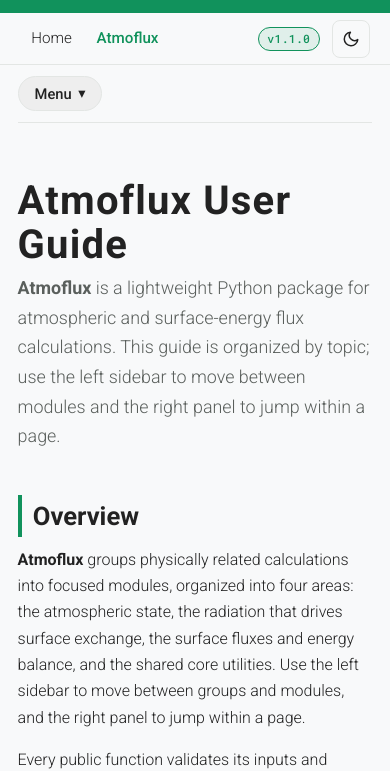
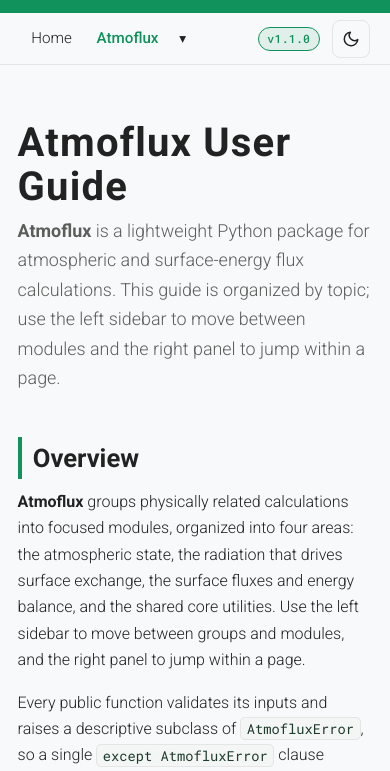
Before and after one commit to TellurisLabs/tellurislabs.io, a plain HTML site: page atmoflux.html in a window 390 px wide. Shown: the part 86-857 px from the top of the page. Drawn offline with Linux system fonts and the light colour scheme; a web font is replaced by a local one.

Commit message:
Updated rendering of documentation pages for mobile devices.

```diff
--- a/app.js
+++ b/app.js
@@ -81,10 +81,10 @@
     });
   }
 
-  /* ---------- Mobile collapsible left rail ---------- */
+  /* ---------- Mobile sections menu (toggle lives in the top nav) ---------- */
   var railToggle = document.getElementById("railToggle");
-  if (railToggle) {
-    var railSidebar = railToggle.closest("aside.sidebar");
+  var railSidebar = document.querySelector("aside.sidebar");
+  if (railToggle && railSidebar) {
     railToggle.addEventListener("click", function () {
       var open = railSidebar.classList.toggle("rail-open");
       railToggle.setAttribute("aria-expanded", open ? "true" : "false");
--- a/atmoflux.html
+++ b/atmoflux.html
@@ -42,6 +42,10 @@
       <div class="topnav-links">
         <a href="index.html">Home</a>
         <a href="atmoflux.html">Atmoflux</a>
+        <button class="rail-toggle-nav" id="railToggle" type="button"
+                aria-expanded="false" aria-controls="railBody" aria-label="Toggle sections menu">
+          <span class="caret" aria-hidden="true">▾</span>
+        </button>
       </div>
       <span class="spacer"></span>
       <span class="version-pill" title="Documented package version">v1.1.0</span>
@@ -61,9 +65,6 @@
 
     <div class="layout">
       <aside class="sidebar">
-        <button class="rail-toggle" id="railToggle" type="button" aria-expanded="false" aria-controls="railBody">
-          <span>Menu</span><span class="caret" aria-hidden="true">▾</span>
-        </button>
         <div class="rail-body" id="railBody">
           <div class="filter-wrap">
             <input id="navFilter" class="filter-input" type="text"
--- a/styles.css
+++ b/styles.css
@@ -549,25 +549,24 @@ footer.site div { margin: 0.2rem 0; }
 }
 .equation .katex-display { margin: 0.2rem 0; text-align: left; }
 
-/* Mobile collapsible left rail */
-.rail-toggle {
+/* Sections-menu toggle in the top nav (mobile, documentation pages only) */
+.rail-toggle-nav {
   display: none;
   align-items: center;
-  gap: 0.4rem;
-  font-family: var(--font-body);
-  font-size: 0.92rem;
-  font-weight: 500;
+  background: none;
+  border: none;
   color: var(--text);
-  background: var(--surface-2);
-  border: 1px solid var(--border);
-  border-radius: 999px;
-  padding: 0.45rem 1rem;
   cursor: pointer;
-  transition: border-color 0.2s ease;
+  padding: 0.3rem 0.45rem;
+  line-height: 1;
 }
-.rail-toggle:hover { border-color: var(--accent); }
-.rail-toggle .caret { transition: transform 0.2s ease; font-size: 0.9rem; }
-aside.sidebar.rail-open .rail-toggle .caret { transform: rotate(180deg); }
+.rail-toggle-nav:hover { color: var(--accent); }
+.rail-toggle-nav .caret {
+  display: inline-block;
+  font-size: 0.85rem;
+  transition: transform 0.2s ease;
+}
+.rail-toggle-nav[aria-expanded="true"] .caret { transform: rotate(180deg); }
 
 /* ---------- Responsive ---------- */
 @media (max-width: 1080px) {
@@ -581,12 +580,12 @@ aside.sidebar.rail-open .rail-toggle .caret { transform: rotate(180deg); }
     height: auto;
     overflow: visible;
     border-right: none;
-    border-bottom: 1px solid var(--border);
-    padding: 0.7rem 0;
+    padding: 0;
   }
-  .rail-toggle { display: inline-flex; }
+  .rail-toggle-nav { display: inline-flex; }
   .rail-body { display: none; }
-  aside.sidebar.rail-open .rail-body { display: block; padding-top: 0.7rem; }
+  aside.sidebar.rail-open { border-bottom: 1px solid var(--border); padding: 0.7rem 0; }
+  aside.sidebar.rail-open .rail-body { display: block; }
   header.site h1 { font-size: 2rem; letter-spacing: 0.03em; }
   header.site p { font-size: 1rem; margin-top: 0; }
   main { padding-top: 1.5rem; }
```
Also changed, not shown: atmospheric-state.html (+4 -3 lines), core-utilities.html (+4 -3 lines), radiation.html (+4 -3 lines), surface-fluxes.html (+4 -3 lines).
